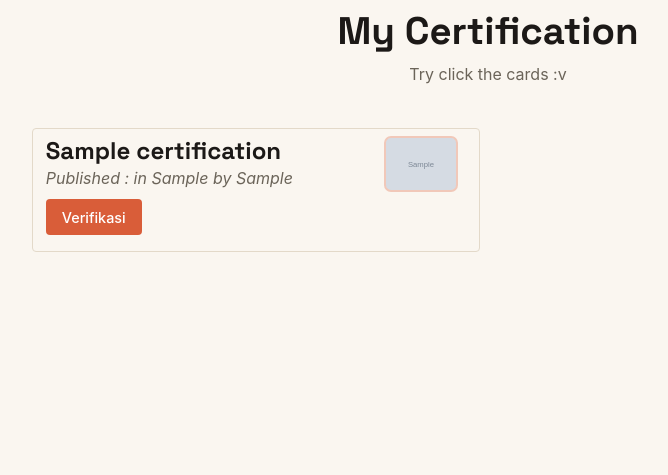
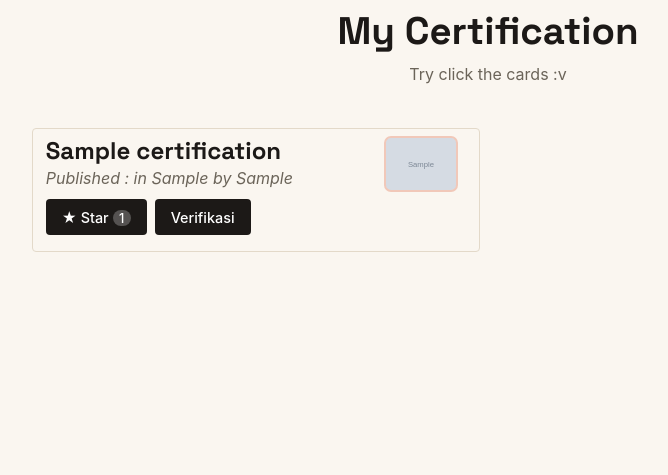
Before and after one commit to vis-fishy/myportofolio, a Django app: page /certification/ in a window 1280 px wide. Shown: the part 142-617 px from the top of the page, without its empty margins (152-820 px from the left). Run offline with Django 5.2, Linux system fonts and the light colour scheme; tables that the repository leaves empty hold one stand-in row (values such as "Sample post"); grey boxes marked "Sample" are stand-in pictures.

Commit message:
feat: star giving by authenticated user in cert page

```diff
--- a/main/models.py
+++ b/main/models.py
@@ -36,6 +36,9 @@ class Certification(models.Model):
     year_display = models.CharField(max_length=255)
     finished_at = models.DateTimeField(auto_now_add=True)
     verification_url = models.URLField(blank=True, null=True)
+    starred_by = models.ManyToManyField(
+        User, related_name="starred_cert", blank=True
+    )
 
     def __str__(self):
         return self.course_name
--- a/main/urls.py
+++ b/main/urls.py
@@ -18,6 +18,8 @@ urlpatterns = [
     path("certification/add", create_certification, name="create_certification"),
     path("certification/<uuid:id>/del/",delete_cert,name="delete_cert"),
     path("certification/<uuid:id>/edit/",edit_cert,name="edit_cert"),
+    path("certification/<uuid:cert_id>/star/", toggle_star_cert, name="toggle_star_cert"),
+
 
     path("projects/", show_projects, name="show_projects"),
     path("api/projects/", get_projects_json, name="get_projects_json"),
--- a/main/views.py
+++ b/main/views.py
@@ -165,6 +165,20 @@ def edit_cert(request, id):
 
     return render(request, "cert_form_edit.html", context)
 
+@login_required(login_url="/login/")
+def toggle_star_cert(request, cert_id):
+    cert = get_object_or_404(Certification, pk=cert_id)
+
+    if request.method == "POST":
+        # Kalau akun ini sudah pernah memberi star, batalkan star-nya.
+        # Kalau belum, tambahkan star.
+        if request.user in cert.starred_by.all():
+            cert.starred_by.remove(request.user)
+        else:
+            cert.starred_by.add(request.user)
+
+    return redirect("main:show_certification")
+
 
 
 # PROJECT ACTION
--- a/static/css/certificate.css
+++ b/static/css/certificate.css
@@ -108,9 +108,6 @@
     border: 0;
     border-radius: var(--radius);
     padding: 0.4rem 1rem;
-    background: var(--accent);
-    color: white;
-    cursor: pointer;
     font: inherit;
     font-size: 0.9rem;
     font-weight: 500;
--- a/static/css/root.css
+++ b/static/css/root.css
@@ -133,6 +133,34 @@ a {
 }
 
 
+/* ---------------------------------------------------------
+   BUTTONS
+   --------------------------------------------------------- */
+
+.button {
+    display: inline-block;
+    height: fit-content;
+    border: 0;
+    border-radius: var(--radius);
+    padding: 0.65rem 1rem;
+    background: var(--ink);
+    color: white;
+    cursor: pointer;
+    font: inherit;
+    font-weight: 700;
+    text-decoration: none;
+    transition: background 0.3s ease;
+}
+
+.button:hover{
+    background: var(--accent);
+}
+
+.button-secondary {
+    background: var(--ink);
+}
+
+
 /* ========================================
    STAR FORM UTILS
    ======================================== */
--- a/templates/certification.html
+++ b/templates/certification.html
@@ -33,6 +33,7 @@
                                 </div>
                                 {% endif %}
                                 <div class="card-action">
+                                    {% include "components/cert_star.html" with cert=cert %}
                                     {% if cert.verification_url %}
                                     <a href="{{ cert.verification_url }}" target="_blank" class="button">Verifikasi</a>
                                     {% endif %}
@@ -67,6 +68,7 @@
                                 </div>
                                 {% endif %}
                                 <div class="card-action">
+                                    {% include "components/cert_star.html" with cert=cert %}
                                     {% if cert.verification_url %}
                                     <a href="{{ cert.verification_url }}" target="_blank" class="button">Verifikasi</a>
                                     {% endif %}
--- /dev/null
+++ b/templates/components/cert_star.html
@@ -0,0 +1,10 @@
+<form method="post" action="{% url 'main:toggle_star_cert' cert.id %}" class="star-form">
+    {% csrf_token %}
+    <button type="submit"
+            class="button button-star{% if user in cert.starred_by.all %} is-starred{% endif %}"
+            title="{% if cert.starred_by.all %}Dibintangi oleh {{ cert.starred_by.all|join:', ' }}{% else %}Jadilah yang pertama memberi star{% endif %}">
+        <span aria-hidden="true">★</span>
+        {% if user in cert.starred_by.all %}Unstar{% else %}Star{% endif %}
+        <span class="star-count">{{ cert.starred_by.count }}</span>
+    </button>
+</form>
```
Also changed, not shown: static/css/project.css (+0 -29 lines), main/migrations/0007_certification_starred_by.py (added).
